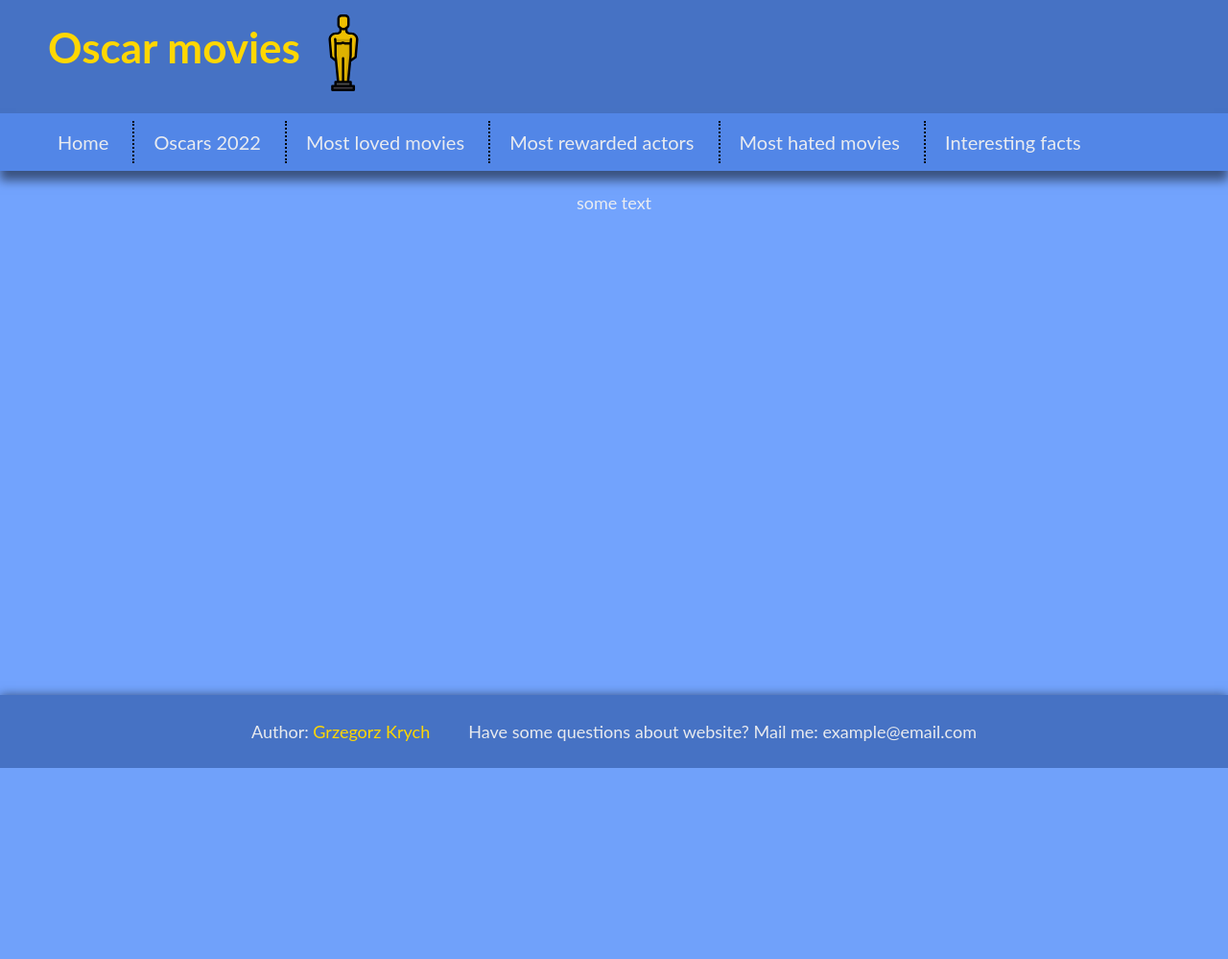
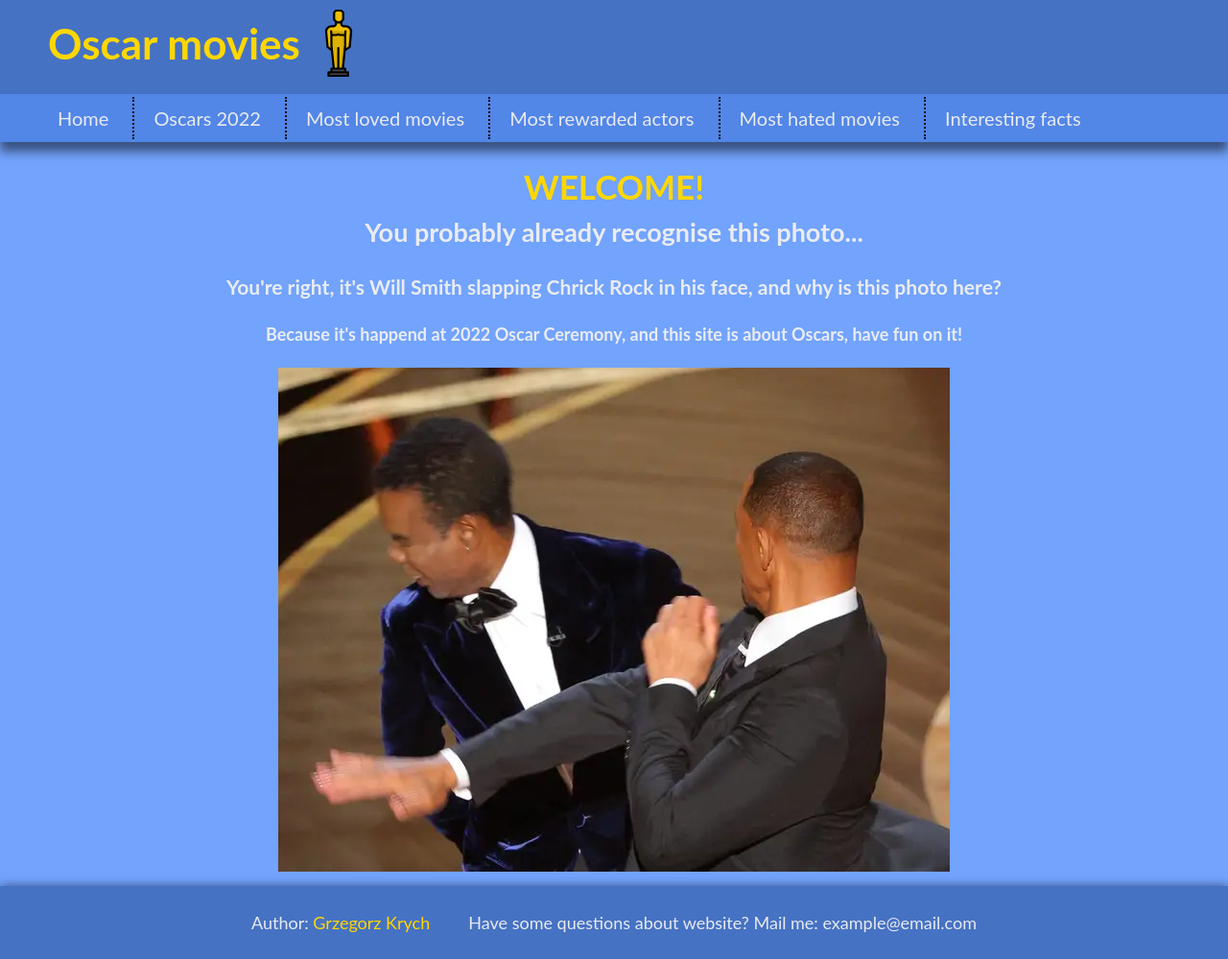
Before and after one commit to krychuu01/prog_app_www_162441, a PHP site: page /html/welcome.html in a window 1280 px wide. Shown: the whole page at 96% size. Before the commit the page ends 800 px from the top, so only its background shows below. Run offline with PHP 8.4, Linux system fonts and the light colour scheme.

Commit message:
small changes in styles

```diff
--- a/basic/basic.css
+++ b/basic/basic.css
@@ -13,7 +13,7 @@ body {
 }
 
 .main {
-    margin: 200px 175px 15px 175px;
+    margin: 150px 175px 15px 175px;
     display: flex;
     justify-content: center;
     align-items: center;
@@ -21,7 +21,7 @@ body {
 
 header {
     width: 100%;
-    height: 120px;
+    height: 100px;
     background-color: rgba(70, 114, 196);
     margin-top: 200px;
     position: fixed;
@@ -30,20 +30,25 @@ header {
     margin: 0 auto;
 }
 
+#golden-oscar-statue {
+    width:100px;
+    height:70px;
+    position: relative;
+    right: 10px;
+    top: 5px;
+}
+
 .header-content {
     display: flex;
-    height: 100px;
+    height: 80px;
     flex-direction: row;
     align-items: center;
     font-size: 22px;
     line-height: 3.2rem;
 }
 
-.header-menu ul{
-    flex-direction: row;
-}
-
 .header-content h1 {
+    margin-top: 40px;
     margin-left: 50px;
     color: gold;
 }
@@ -59,7 +64,7 @@ nav {
     border-right: 2px dotted black;
     width: 120px;
     padding: 10px 20px;
-    line-height: 60px;
+    line-height: 50px;
     font-size: 20px;
     display: inline;
 }
--- a/basic/basic.html
+++ b/basic/basic.html
@@ -13,8 +13,7 @@
 
         <div class="header-content">
             <h1>Oscar movies</h1>
-            <img class="fota" src="../img/basic/golder-oscar-statue-small.svg"
-            style="width:110px; height:80px; position: relative; right: 10px; top: 5px;" alt="Golden Oscar Statue Logo">
+            <img class="fota" src="../img/basic/golder-oscar-statue-small.svg " id="golden-oscar-statue" alt="Golden Oscar Statue Logo">
         </div>
 
         <nav class="header-menu">
--- a/css/welcome_style.css
+++ b/css/welcome_style.css
@@ -1,3 +1,15 @@
-section p {
-  font-size: 150px;
+main {
+  display: flex;
+  flex-direction: column;
 }
+
+h2, h3, h4 {
+  padding: 0;
+  margin-top: 5px;
+}
+
+#welcome-text {
+  font-size: 35px;
+  color: gold;
+  margin-bottom: 5px;
+}
--- a/html/welcome.html
+++ b/html/welcome.html
@@ -12,11 +12,10 @@
 
   <header>
 
-        <div class="header-content">
-            <h1>Oscar movies</h1>
-            <img class="fota" src="../img/basic/golder-oscar-statue-small.svg"
-            style="width:110px; height:80px; position: relative; right: 10px; top: 5px;" alt="Golden Oscar Statue Logo">
-        </div>
+    <div class="header-content">
+        <h1>Oscar movies</h1>
+        <img class="fota" src="../img/basic/golder-oscar-statue-small.svg " id="golden-oscar-statue" alt="Golden Oscar Statue Logo">
+    </div>
 
         <nav class="header-menu">
             <ul>
@@ -33,7 +32,12 @@
 
     <main class="main">
 
-        <span> some text</span>
+        <h1 id="welcome-text"> WELCOME!</h1>
+        <h2> You probably already recognise this photo...</h2>
+        <h3> You're right, it's Will Smith slapping Chrick Rock in his face, and why is this photo here? </h3>
+        <h4> Because it's happend at 2022 Oscar Ceremony, and this site is about Oscars, have fun on it! </h4>
+
+        <img src="../img/welcome/will-smith-slaps-chris-rock.webp" alt="Will Smith slaps Chris Rock at 2022 Oscars Ceremony">
 
     </main>
 
```
Also changed, not shown: html/oscars2022.html (+4 -5 lines), img/welcome/will-smith-slaps-chris-rock.webp (added).
